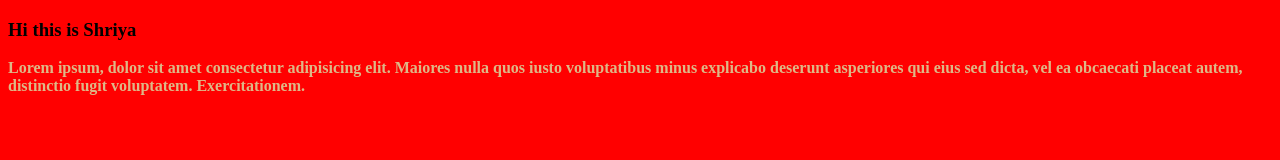
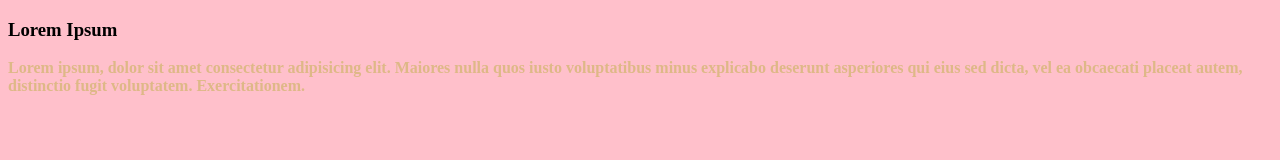
Before and after one commit to shriya123/TestingGit, a plain HTML site: page index.html in a window 1280 px wide. Drawn offline with Linux system fonts and the light colour scheme.

Commit message:
[T3]: Change background color

```diff
--- a/index.html
+++ b/index.html
@@ -7,7 +7,7 @@
     <title>My Document</title>
   </head>
   <body>
-    <h3>Hi this is Shriya</h3>
+    <h3>Lorem Ipsum</h3>
     <p>
       Lorem ipsum, dolor sit amet consectetur adipisicing elit. Maiores nulla
       quos iusto voluptatibus minus explicabo deserunt asperiores qui eius sed
--- a/style.css
+++ b/style.css
@@ -1,5 +1,5 @@
 body {
-  background-color: red;
+  background-color: pink;
 }
 
 p {
```
